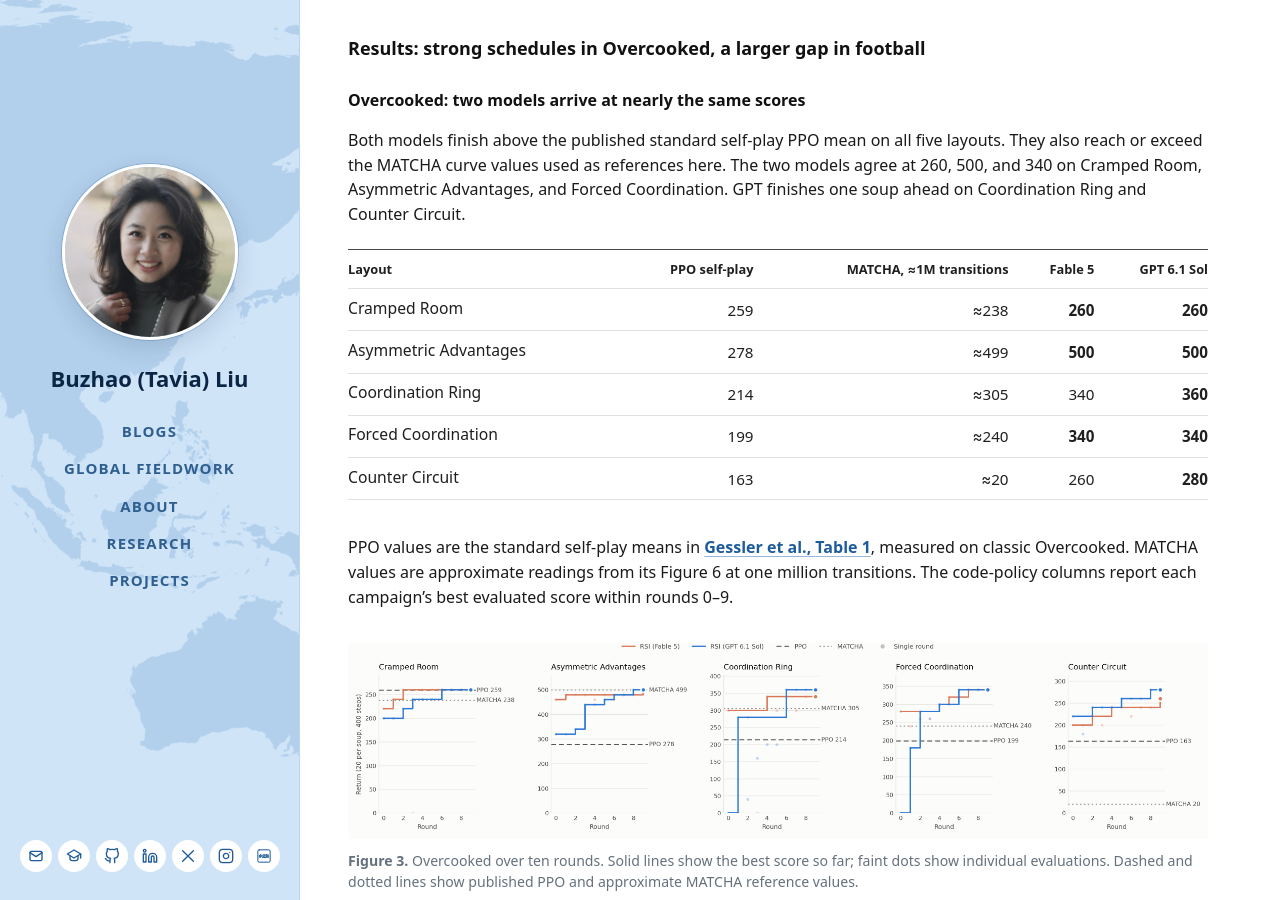
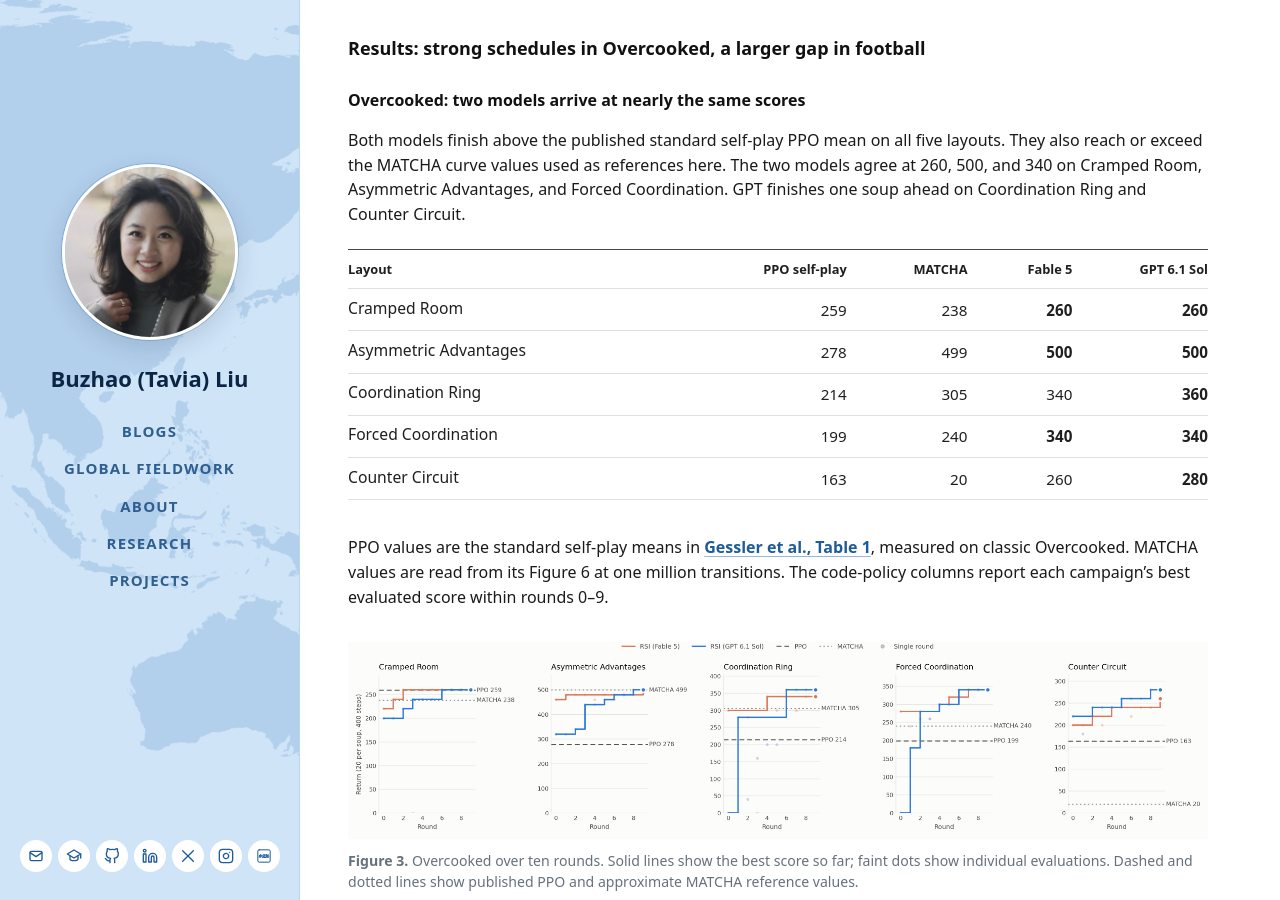
Before and after one commit to tavia-liu/tavia-liu.github.io, a Jekyll site: the page built from _posts/2026-10-31-self-improving-code-as-policies.md, in a window 1280 px wide and 900 px high, scrolled down 2300 px. Built offline with Jekyll 4.4.1, drawn with Linux system fonts in a browser that asks for light colours.

Commit message:
MATCHA column: plain values, simple header

```diff
--- a/_posts/2026-10-31-self-improving-code-as-policies.md
+++ b/_posts/2026-10-31-self-improving-code-as-policies.md
@@ -67,15 +67,15 @@
 
 Both models finish above the published standard self-play PPO mean on all five layouts. They also reach or exceed the MATCHA curve values used as references here. The two models agree at 260, 500, and 340 on Cramped Room, Asymmetric Advantages, and Forced Coordination. GPT finishes one soup ahead on Coordination Ring and Counter Circuit.
 
-| Layout | PPO self-play | MATCHA, ≈1M transitions | Fable 5 | GPT 6.1 Sol |
+| Layout | PPO self-play | MATCHA | Fable 5 | GPT 6.1 Sol |
 | --- | ---: | ---: | ---: | ---: |
-| Cramped Room | 259 | ≈238 | **260** | **260** |
-| Asymmetric Advantages | 278 | ≈499 | **500** | **500** |
-| Coordination Ring | 214 | ≈305 | 340 | **360** |
-| Forced Coordination | 199 | ≈240 | **340** | **340** |
-| Counter Circuit | 163 | ≈20 | 260 | **280** |
+| Cramped Room | 259 | 238 | **260** | **260** |
+| Asymmetric Advantages | 278 | 499 | **500** | **500** |
+| Coordination Ring | 214 | 305 | 340 | **360** |
+| Forced Coordination | 199 | 240 | **340** | **340** |
+| Counter Circuit | 163 | 20 | 260 | **280** |
 
-PPO values are the standard self-play means in [Gessler et al., Table 1](https://arxiv.org/html/2503.17821v1#S5.T1), measured on classic Overcooked. MATCHA values are approximate readings from its Figure 6 at one million transitions. The code-policy columns report each campaign's best evaluated score within rounds 0–9.
+PPO values are the standard self-play means in [Gessler et al., Table 1](https://arxiv.org/html/2503.17821v1#S5.T1), measured on classic Overcooked. MATCHA values are read from its Figure 6 at one million transitions. The code-policy columns report each campaign's best evaluated score within rounds 0–9.
 
 <figure style="margin: 2rem 0; max-width: 100%;">
   <img src="{{ '/assets/img/research/overcooked-rsi-ten-rounds.png' | relative_url }}" alt="Best reward across ten rounds on five Overcooked layouts. The models tie on three layouts; GPT finishes one delivery ahead on the other two." style="display: block; width: 100%; height: auto;">
```
